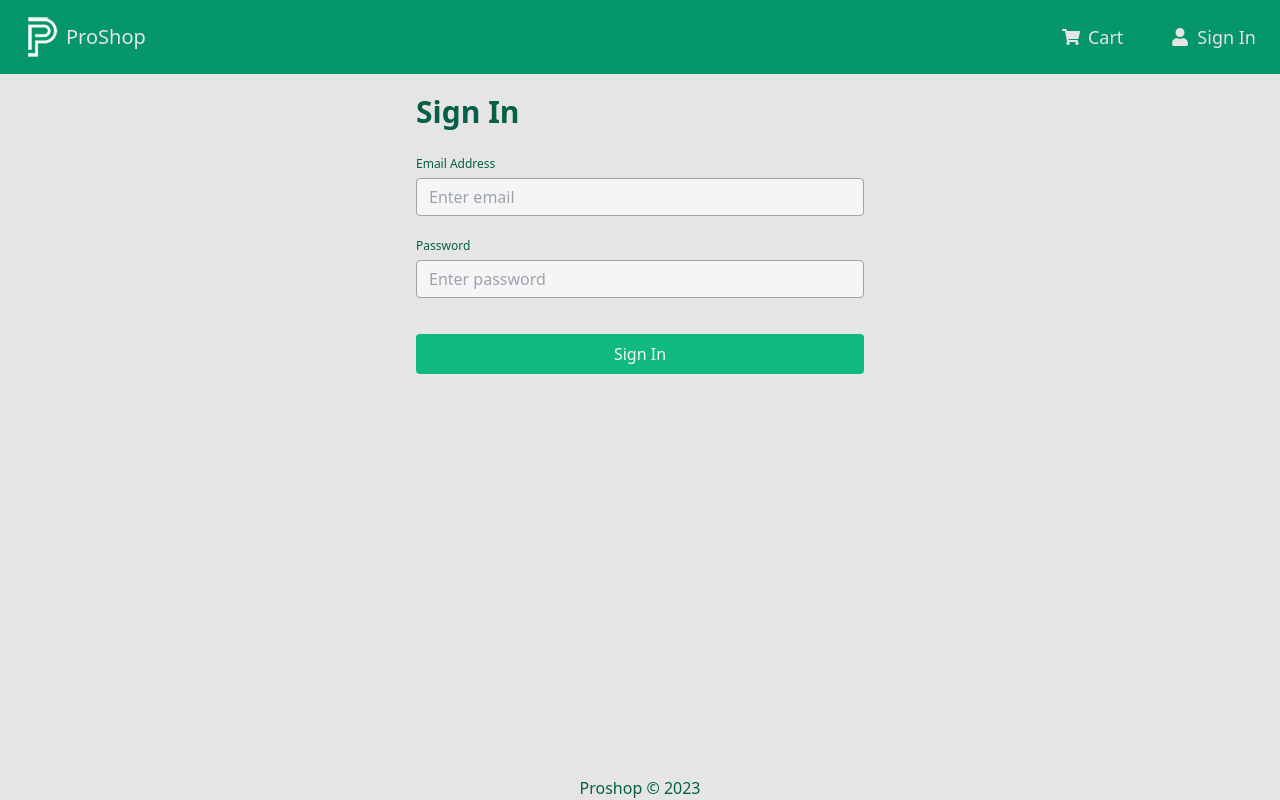
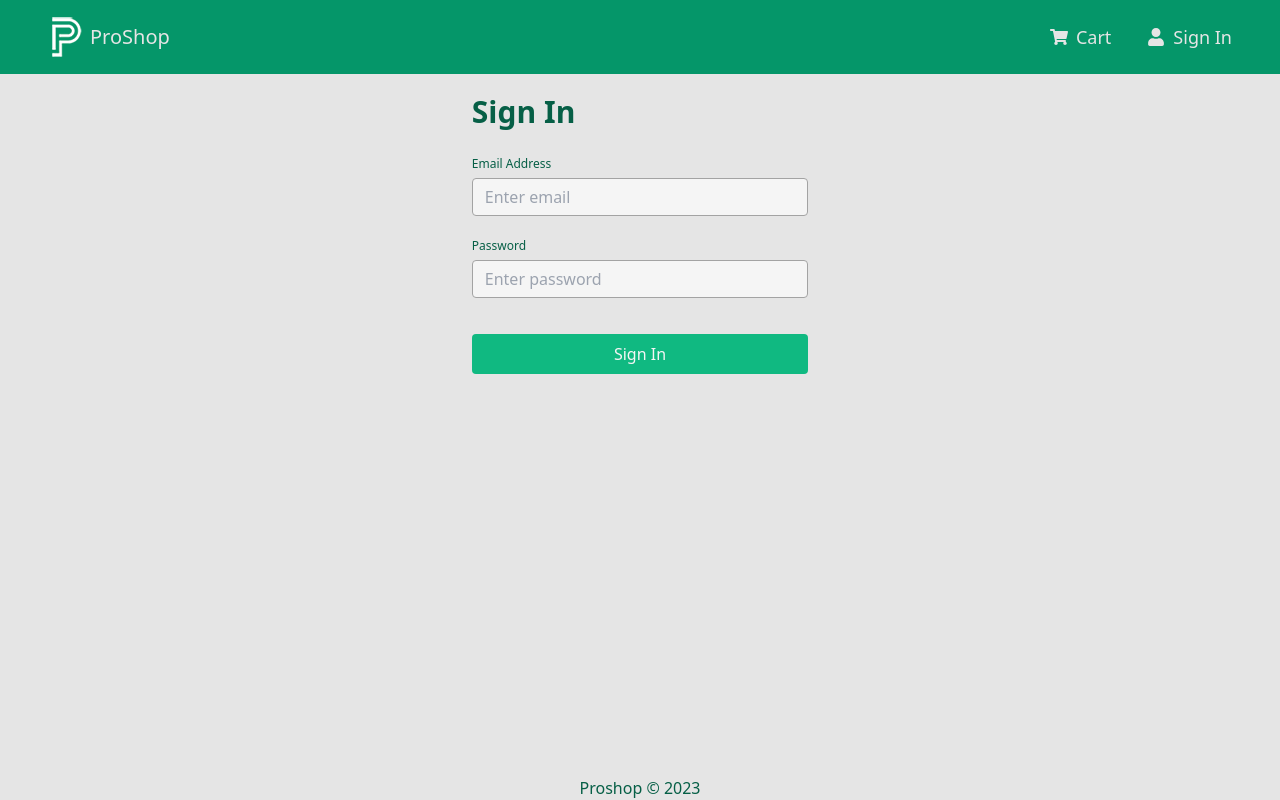
Before and after one commit to shardul523/proshop, a React (Vite) app in the folder frontend/: page /sign-in in a window 1280 px wide. Built offline with nearby package versions, Linux system fonts and the light colour scheme.

Commit message:
Removed and Refactored the code

```diff
--- a/frontend/src/App.jsx
+++ b/frontend/src/App.jsx
@@ -1,14 +1,14 @@
 import { Outlet } from "react-router-dom";
 import { Toaster } from "react-hot-toast";
 
-import Footer from "./components/common/Footer";
-import Header from "./components/common/Header";
+import Footer from "./components/ui/Footer";
+import Header from "./components/ui/Header";
 
 function App() {
   return (
-    <div className=" grid grid-rows-[auto_1fr_auto] min-h-screen">
+    <div className=" grid grid-rows-[auto_1fr_auto] min-h-screen w-full">
       <Header />
-      <main className="my-5 overflow-auto px-10 mx-auto max-w-screen-xl w-screen">
+      <main className="my-5 overflow-auto mx-auto max-w-screen-xl">
         <Outlet />
       </main>
       <Footer />
--- a/frontend/src/components/common/Header.jsx
+++ b/frontend/src/components/ui/Header.jsx
@@ -1,14 +1,16 @@
 import { useState } from "react";
 import { FaShoppingCart } from "react-icons/fa";
 import { FaUser } from "react-icons/fa";
+import { Link } from "react-router-dom";
+
 import Hamburger from "./Hamburger";
 import Navbar from "./Navbar";
 import Navlink from "./Navlink";
+import Badge from "../common/Badge";
+import UserNav from "../user/UserNav";
+
+import { useAllItemsQty, useProfile } from "../../hooks";
 import logo from "../../assets/logo.png";
-import { Link } from "react-router-dom";
-import Badge from "./Badge";
-import { useAllItemsQty, useProfile } from "../../hooks";
-import UserNav from "../user/UserNav";
 
 function Header() {
   const [isOpen, setIsOpen] = useState(false);
@@ -19,7 +21,7 @@ function Header() {
 
   return (
     <header className="bg-primary-600 text-secondary-200">
-      <div className="sm:flex justify-between lg:mx-auto max-w-screen-xl px-4 py-3 space-y-7 sm:space-y-0">
+      <div className="sm:flex justify-between lg:mx-auto py-3 space-y-7 sm:space-y-0 px-10 max-w-screen-xl">
         <div className="flex justify-between items-center">
           <Link to={"/"} className="text-xl flex items-center">
             <img src={logo} alt="brand" /> <span>ProShop</span>
@@ -27,7 +29,7 @@ function Header() {
           <Hamburger isOpen={isOpen} toggleOpen={toggleOpen} />
         </div>
         <Navbar isOpen={isOpen}>
-          <ul className="flex flex-col sm:flex-row items-start sm:items-center sm:gap-8 space-y-5 sm:space-y-0 ml-3">
+          <ul className="flex flex-col sm:flex-row items-start sm:items-center sm:gap-5 space-y-5 sm:space-y-0 ml-3">
             <li className="relative">
               <Navlink to={"/cart"}>
                 <FaShoppingCart /> Cart
```
Also changed, not shown: frontend/src/index.css (+9 -0 lines), frontend/src/components/ui/Footer.jsx (renamed from frontend/src/components/common/Footer.jsx), frontend/src/components/ui/Hamburger.jsx (renamed from frontend/src/components/common/Hamburger.jsx), frontend/src/components/ui/Navbar.jsx (renamed from frontend/src/components/common/Navbar.jsx), frontend/src/components/ui/Navlink.jsx (renamed from frontend/src/components/common/Navlink.jsx).
